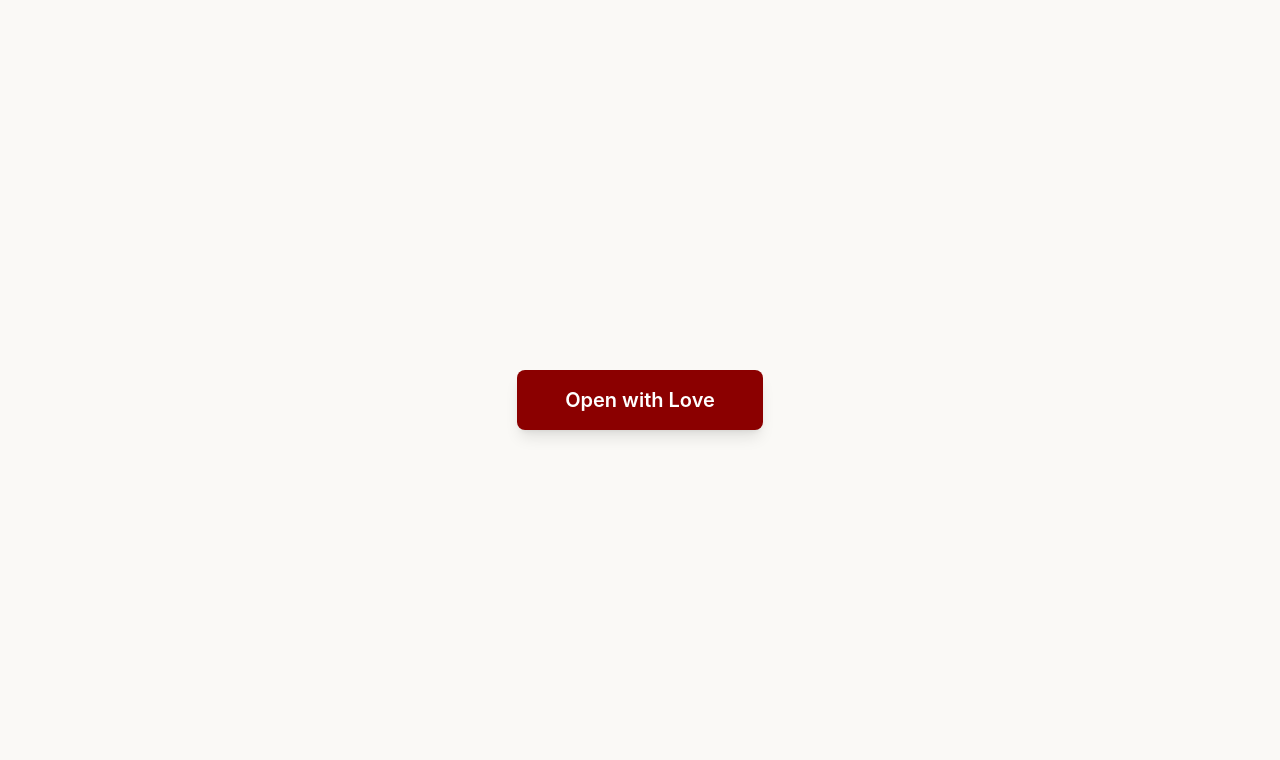
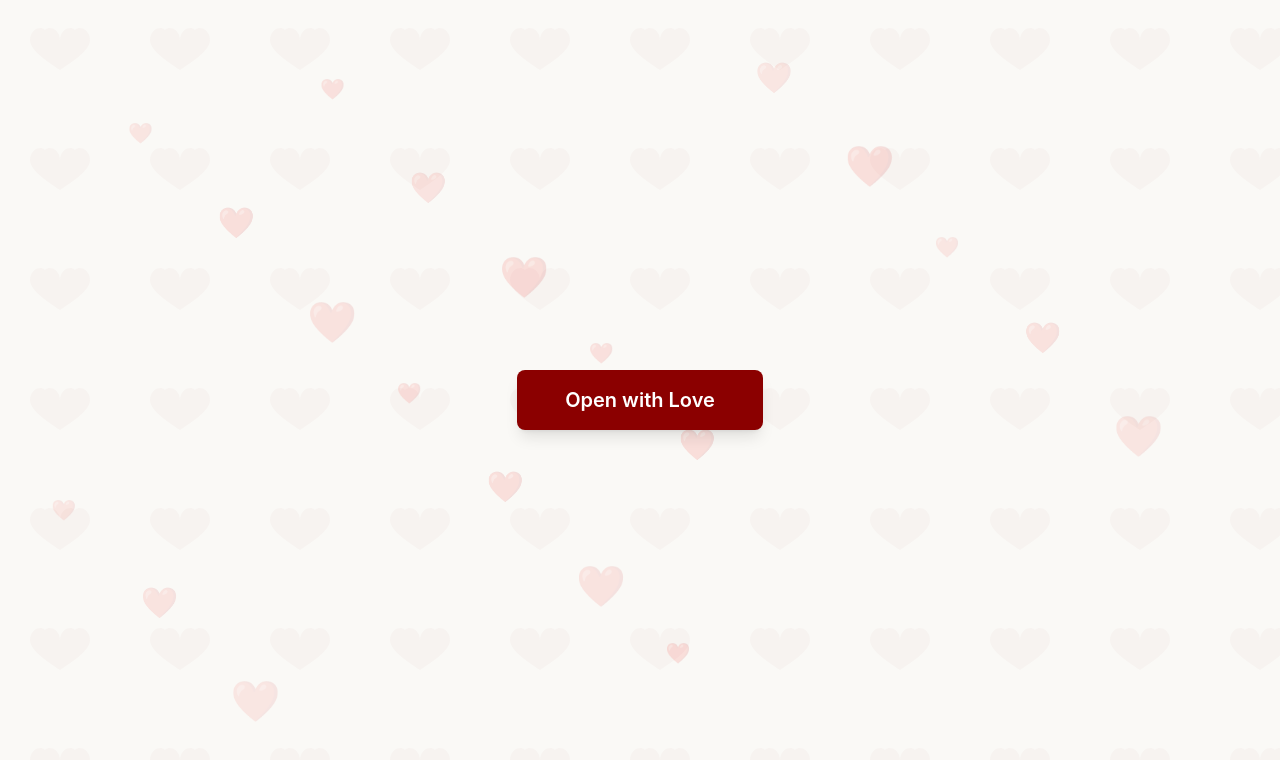
Before and after one commit to MedhaUdupa/amma-birthday, a React (Vite) app: page / in a window 1280 px wide. Shown: the top 760 px of the page. Built offline with nearby package versions, Linux system fonts and the light colour scheme.

Commit message:
Add third cake layer, update last message, and add heart pattern background

```diff
--- a/src/App.jsx
+++ b/src/App.jsx
@@ -12,7 +12,45 @@ function App() {
   }
 
   return (
-    <div className="min-h-screen bg-off-white">
+    <div className="min-h-screen bg-off-white relative overflow-hidden">
+      {/* Heart Pattern Background */}
+      <div className="fixed inset-0 pointer-events-none z-0">
+        <svg className="absolute inset-0 w-full h-full opacity-[0.08]" xmlns="http://www.w3.org/2000/svg">
+          <defs>
+            <pattern id="heart-pattern" x="0" y="0" width="120" height="120" patternUnits="userSpaceOnUse">
+              <path d="M60,40 C60,30 50,25 45,30 C40,25 30,30 30,40 C30,50 45,60 60,70 C75,60 90,50 90,40 C90,30 80,25 75,30 C70,25 60,30 60,40 Z"
+                    fill="#8B0000"
+                    opacity="0.3"/>
+            </pattern>
+          </defs>
+          <rect width="100%" height="100%" fill="url(#heart-pattern)" />
+        </svg>
+        {/* Additional scattered hearts */}
+        <div className="absolute inset-0">
+          {Array.from({ length: 20 }).map((_, i) => (
+            <motion.div
+              key={i}
+              className="absolute text-deep-crimson opacity-10"
+              style={{
+                left: `${(i * 7 + 10) % 90}%`,
+                top: `${(i * 11 + 15) % 85}%`,
+                fontSize: `${20 + (i % 3) * 10}px`,
+              }}
+              animate={{
+                y: [0, -10, 0],
+                opacity: [0.1, 0.15, 0.1],
+              }}
+              transition={{
+                duration: 3 + (i % 2),
+                repeat: Infinity,
+                delay: i * 0.2,
+              }}
+            >
+              ❤️
+            </motion.div>
+          ))}
+        </div>
+      </div>
       <AnimatePresence mode="wait">
         {!isRevealed ? (
           <motion.div
@@ -21,7 +59,7 @@ function App() {
             animate={{ opacity: 1 }}
             exit={{ opacity: 0 }}
             transition={{ duration: 0.5 }}
-            className="min-h-screen flex items-center justify-center"
+            className="min-h-screen flex items-center justify-center relative z-10"
           >
             <motion.button
               onClick={handleOpen}
@@ -38,7 +76,7 @@ function App() {
             initial={{ opacity: 0 }}
             animate={{ opacity: 1 }}
             transition={{ duration: 0.8 }}
-            className="min-h-screen py-8 px-4 sm:px-6 lg:px-8"
+            className="min-h-screen py-8 px-4 sm:px-6 lg:px-8 relative z-10"
           >
             <div className="max-w-6xl mx-auto">
               {/* Birthday Cake Section */}
--- a/src/components/BirthdayCake.jsx
+++ b/src/components/BirthdayCake.jsx
@@ -43,16 +43,20 @@ const BirthdayCake = () => {
       <div className="relative bg-gradient-to-b from-soft-rose to-deep-crimson rounded-t-3xl shadow-2xl"
            style={{
              width: 'min(280px, 90vw)',
-             height: 'clamp(100px, 20vw, 120px)',
+             height: 'clamp(140px, 25vw, 160px)',
              maxWidth: '320px'
            }}>
-        {/* Cake Layers */}
-        <div className="absolute bottom-0 left-0 right-0 h-3/5 bg-gradient-to-b from-white to-soft-rose rounded-t-3xl" />
-        <div className="absolute bottom-0 left-0 right-0 h-2/5 bg-gradient-to-b from-white to-soft-rose rounded-t-2xl mx-4" />
+        {/* Cake Layers - Bottom (largest) */}
+        <div className="absolute bottom-0 left-0 right-0 h-2/5 bg-gradient-to-b from-white to-soft-rose rounded-t-3xl" />
+        {/* Cake Layers - Middle */}
+        <div className="absolute bottom-0 left-0 right-0 h-3/5 bg-gradient-to-b from-white to-soft-rose rounded-t-2xl mx-4" />
+        {/* Cake Layers - Top (smallest) */}
+        <div className="absolute bottom-0 left-0 right-0 h-4/5 bg-gradient-to-b from-white to-soft-rose rounded-t-xl mx-8" />
 
         {/* Frosting */}
         <div className="absolute top-0 left-0 right-0 h-3 bg-white rounded-t-3xl" />
         <div className="absolute top-0 left-0 right-0 h-2 bg-white rounded-t-2xl mx-4" />
+        <div className="absolute top-0 left-0 right-0 h-2 bg-white rounded-t-xl mx-8" />
 
         {/* Candles Container */}
         <div className="absolute -top-6 sm:-top-8 left-0 right-0 flex justify-center gap-2 sm:gap-3 px-2"
--- a/src/components/Messages.jsx
+++ b/src/components/Messages.jsx
@@ -19,7 +19,7 @@ const Messages = () => {
       text: "Thank you for being my constant. For the quiet strength you show and the loud way you cheer for me, I am so lucky to call you my Amma.",
     },
     {
-      text: "May your day be as radiant as your smile and as warm as your heart. Happy Birthday, Amma! Forever your Muddu",
+      text: "I love you more, to infinity and beyond.",
     },
   ]
 
```
